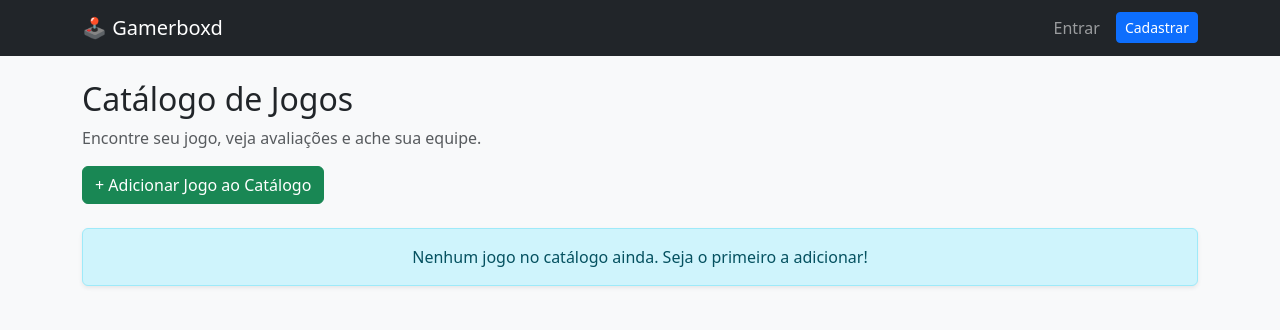
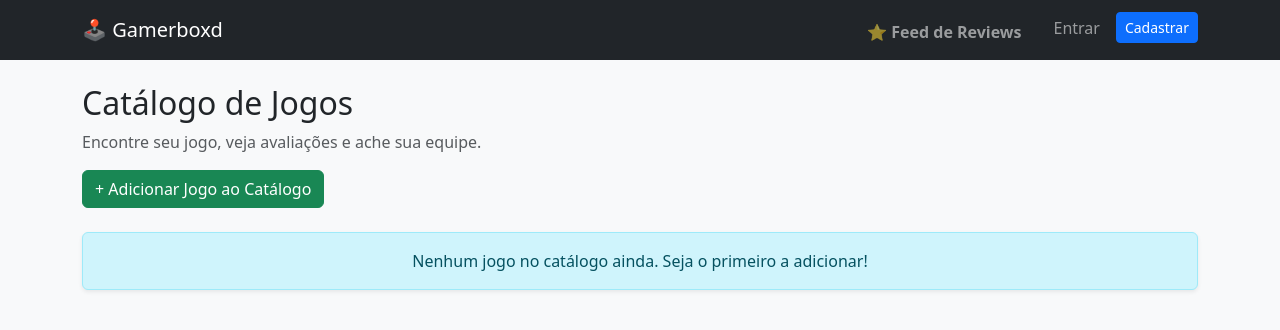
Before and after one commit to David-DEV2005/Gameboxd-Projeto-de-Desenvolvimento-Web-2, a Django app: page / in a window 1280 px wide. Shown: the top 330 px of the page. Run offline with Django 5.2, Linux system fonts and the light colour scheme; data that the repository does not hold is empty.

Commit message:
Integração do Feed de Revies.
Ligação da URL "wall_rating" na página principal.

```diff
--- a/lobby/templates/lobby/base.html
+++ b/lobby/templates/lobby/base.html
@@ -15,13 +15,15 @@
 
             <div class="collapse navbar-collapse">
                 <ul class="navbar-nav ms-auto">
-
+                    <li class="nav-item me-3 mt-1">
+                        <a class="nav-link fw-bold" href="{% url 'wall_rating' %}">⭐ Feed de Reviews</a>
+                    </li>
                     {% if user.is_authenticated %}
                         <li class="nav-item me-3 mt-1">
                             <a class="nav-link text-warning fw-bold" href="{% url 'painel_notificacoes' %}">🔔 Notificações</a>
                         </li>
                         <li class="nav-item">
-                            <span class="nav-link text-primary fw-bold">Olá, @{{ user.username }}</span>
+                            <span class="nav-link text-primary fw-bold">Olá, {{ user.username }}</span>
                         </li>
                         <li class="nav-item ms-2">
                             <form method="POST" action="{% url 'logout' %}">
```
